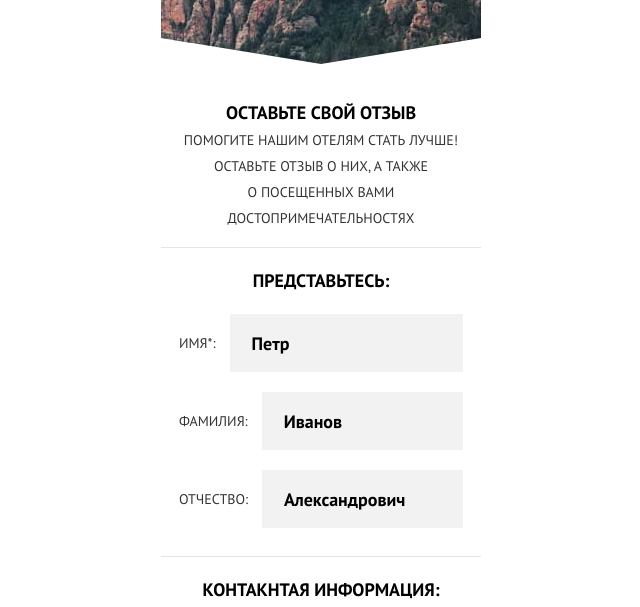
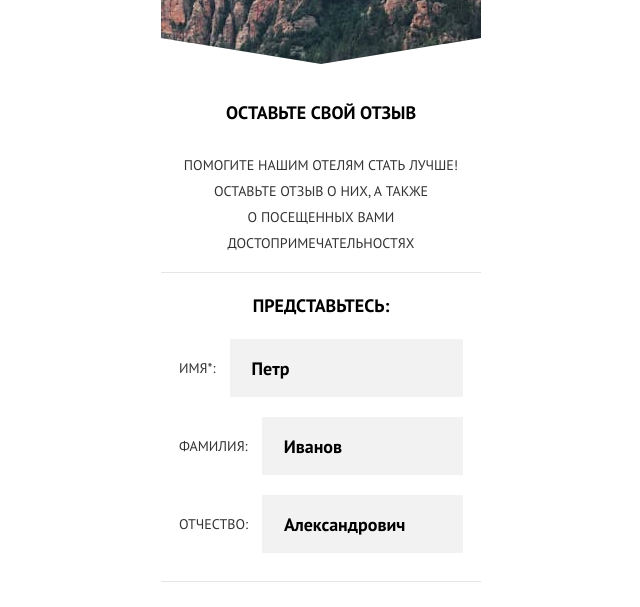
Before and after one commit to sazarubin/html-school, a website: page form.html in a window 1280 px wide. Shown: the part 149-756 px from the top of the page, without its empty margins (319-959 px from the left). Drawn offline with Linux system fonts and the light colour scheme.

Commit message:
form header fixes

```diff
--- a/css/blocks/form-top-banner.css
+++ b/css/blocks/form-top-banner.css
@@ -1,7 +1,6 @@
 .form-banner {
     position: relative;
     height: 157px;
-    margin-bottom: 36px;
 }
 
 .form-banner-text {
@@ -10,7 +9,6 @@
     width: 229px;
     left: 50%;
     transform: translateX(-50%);
-    /* z-index: 1; */
 }
 
 .form-banner-mask {
--- a/css/blocks/form.css
+++ b/css/blocks/form.css
@@ -1,12 +1,17 @@
 .feedback-lead {
+    padding-top: 36px;
     padding-bottom: 16px;
-    padding-left: 18px;
-    padding-right: 18px;
     border-bottom: 1px solid #e5e5e5;
 }
 
+.feedback-lead-title {
+    display: block;
+    margin-bottom: 26px;
+}
+
 .feedback-fieldset,
-.submit-button-wrapper {
+.submit-button-wrapper,
+.feedback-lead {
     padding-left: 18px;
     padding-right: 18px;
 }
```
